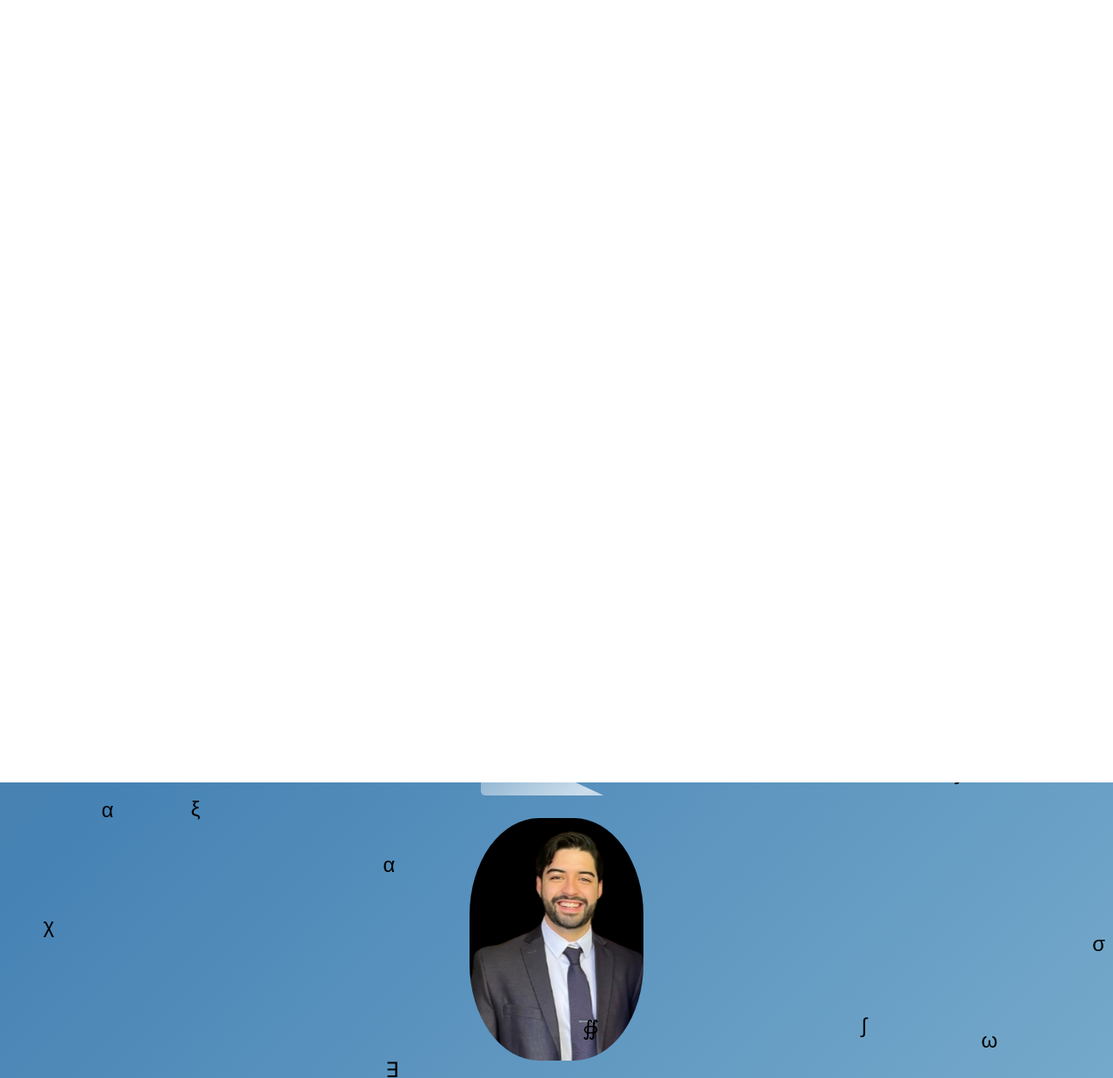
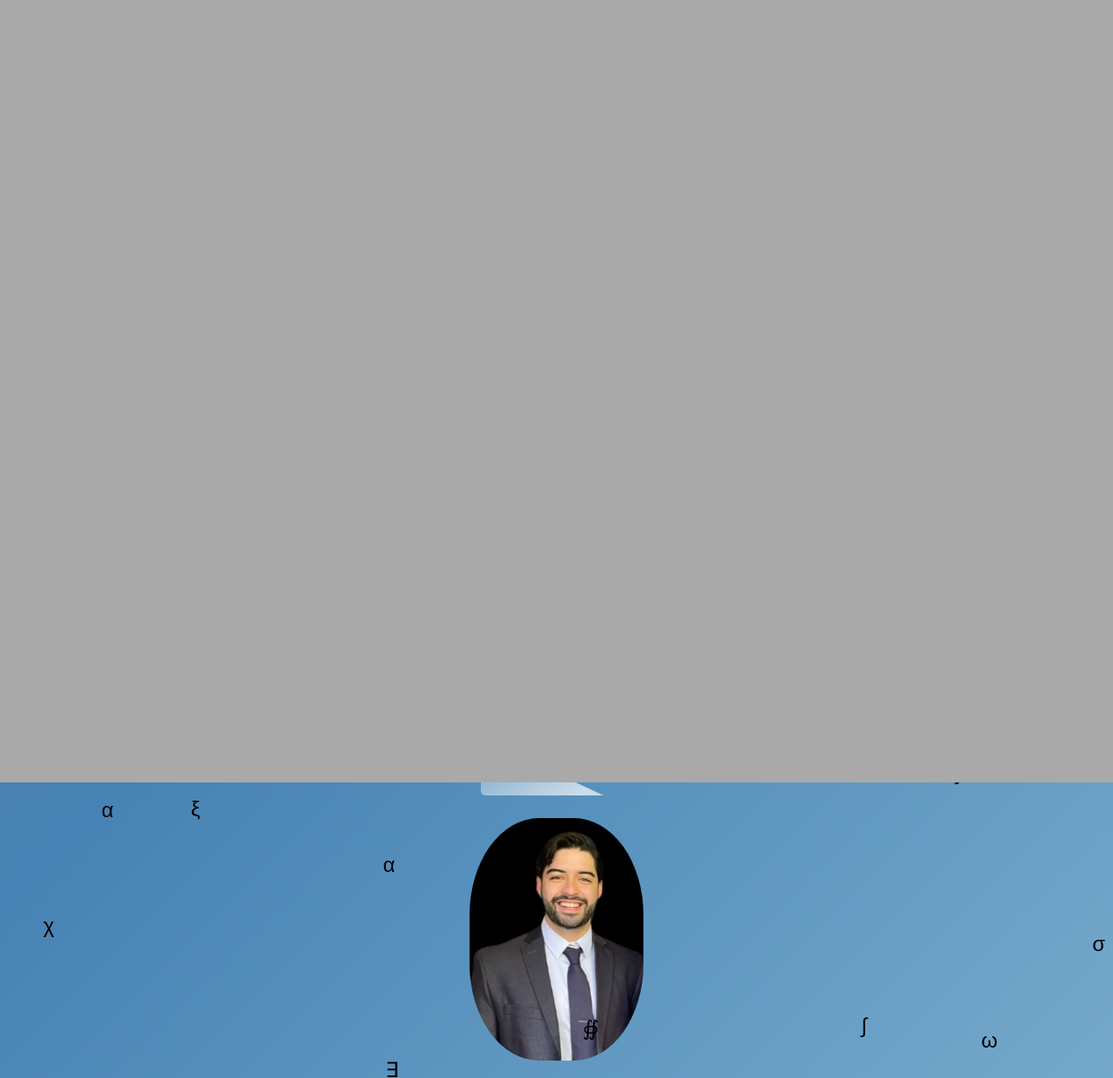
Before and after one commit to xXElGenio0203Xx/eugenio-macias.github.io, a Jekyll site: the page built from index.md, in a window 1280 px wide. Shown: the whole page at 87% size. Built offline with Jekyll 4.4.1, drawn with Linux system fonts in a browser that asks for light colours; some web fonts are replaced.

Commit message:
Update style.css

```diff
--- a/assets/css/style.css
+++ b/assets/css/style.css
@@ -5,18 +5,18 @@
   left: 0;
   width: 100%;
   height: 100%;
-  background: white;
+  background: darkgrey;
   z-index: 9999;
   pointer-events: none;
   transform-origin: center center;
-  transition: transform 1s ease-in-out, opacity 1s ease;
   opacity: 1;
+  transition: transform 0.8s ease-in-out, opacity 0.8s ease;
 }
 
 .page-transition-active {
-  transform: scale(0.1) rotate(360deg);
+  transform: perspective(600px) rotateX(90deg) scale(0.5);
   opacity: 0;
-  transition: transform 1s ease-in-out, opacity 1s ease;
+  transition: transform 0.8s ease-in-out, opacity 0.8s ease;
 }
 @keyframes gradient {
     0% {
```
